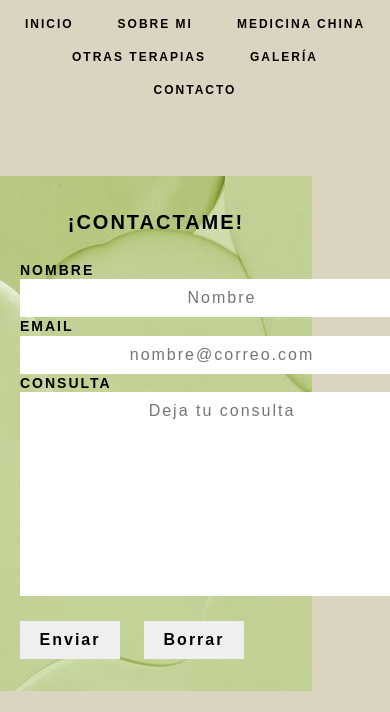
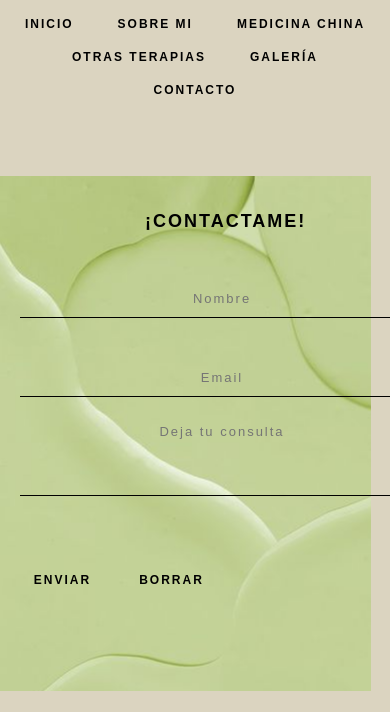
Before and after one commit to zoelanz/DesarrolloWeb, a plain HTML site: page paginas/contacto.html in a window 390 px wide. Shown: the part 132-844 px from the top of the page. Drawn offline with Linux system fonts and the light colour scheme; a web font is replaced by a local one.

Commit message:
entrega final flex gris y responsive

```diff
--- a/css/style.css
+++ b/css/style.css
@@ -791,7 +791,7 @@ a:hover {
     transform: scale(1.2);
     z-index: 500;
     border: 2px solid rgb(152, 173, 184);
-    box-shadow: 2px 2px 10px white;
+    box-shadow: 4px 4px 10px white;
 }
 
 .item1 {
@@ -864,21 +864,27 @@ a:hover {
     padding-top: 15px;
     background-image: url(../imagenes/fondoabs5.jpg);
     background-position: center;
-    width: 80%;
+    width: 95%;
     height: 500px;
     position: absolute;
+
+
+
+
 }
 
 .cajaform h2 {
-    text-align: center;
+    /* text-align: center; */
     font-family: 'Zen Kaku Gothic Antique', sans-serif;
     color: black;
-    font-size: 20px;
+    font-size: 18px;
     letter-spacing: 2px;
     margin-top: 0px;
     padding-top: 20px;
     padding-bottom: 10px;
-    border: none;
+    margin-left: 145px;
+
+
 }
 
 .cajaform input {
@@ -886,16 +892,25 @@ a:hover {
     text-align: center;
     font-family: 'Zen Kaku Gothic Antique', sans-serif;
     color: black;
-    font-size: 16px;
+    font-size: 13px;
     letter-spacing: 2px;
-    padding-top: 10px;
+    padding-top: 35px;
     padding-bottom: 10px;
-    border: none;
     margin-left: 20px;
-    cursor: pointer;
+
+
+
+
 }
 
-.cajaform label {
+.forminput{
+    background-color: transparent;
+    border: none;
+    border-bottom: 1px solid black;
+    outline: none;
+}
+
+/* .cajaform label {
     text-align: center;
     font-family: 'Zen Kaku Gothic Antique', sans-serif;
     color: black;
@@ -903,13 +918,22 @@ a:hover {
     font-size: 14px;
     letter-spacing: 2px;
     margin-left: 20px;
+} */
+
+.cajaform .inputbotones {
+    font-weight: bold;
+    width: 85px;
+    margin-top: 20px;
+    margin-left: 20px;
+    cursor: pointer;
+    background-color: transparent;
+    border: none;
+    font-size: 12px;
+
 }
 
-.cajaform .inputbotones {
-    font-weight: bolder;
-    width: 100px;
-    margin-top: 20px;
-    margin-left: 20px;
+.inputbotones:hover{
+    color: grey;
 }
 
 .cajaform textarea {
@@ -917,16 +941,20 @@ a:hover {
     text-align: center;
     font-family: 'Zen Kaku Gothic Antique', sans-serif;
     color: black;
-    font-size: 16px;
+    font-size: 13px;
     letter-spacing: 2px;
     padding-top: 10px;
     padding-bottom: 10px;
     border: none;
     margin-left: 20px;
+    border-bottom: 1px solid black;
+
 }
 
 .redesydatos {
-    background-color: rgb(144, 148, 168);
+    background-color: rgb(199, 218, 154);
+    opacity: 0.9;
+
     width: 650px;
     height: 350px;
     padding: 20px;
--- a/paginas/contacto.html
+++ b/paginas/contacto.html
@@ -32,24 +32,31 @@
             </nav>
         </div>
     </header>
-     <main class="mainform">
+    <main class="mainform">
         <section class="contenedorformydatos">
             <div class="cajaform">
                 <form action="" method="get">
-                    <h2>¡CONTACTAME!</h2>
-                    <label for="nombre">NOMBRE</label><br>
-                    <input type="text" placeholder="Nombre" required><br>
-                    <label for="email">EMAIL</label><br>
-                    <input type="email" name="email" placeholder="nombre@correo.com" required> <br>
-                    <label for="consulta">CONSULTA</label> <br>
-                    <textarea name="consulta" id="consulta" cols="30" rows="10" placeholder="Deja tu consulta"
+                    <h2>¡CONTACTAME!</h2 <div>
+                    <input class="forminput" type="text" placeholder="Nombre" required><br>
+                    <label for="nombre"></label><br>
+                    <input class="forminput" type="email" name="email" placeholder="Email" required> <br>
+                    <label for="email"></label><br>
+                    <textarea class="forminput" name="consulta" id="consulta" cols="30" rows="4" placeholder="Deja tu consulta"
                         required></textarea> <br>
-                    <input class="inputbotones" type="submit" value="Enviar" />
-                    <input class="inputbotones" type="reset" value="Borrar" />
-                </form>
+                    <label for="consulta"></label> <br>
+
+                    <input class="inputbotones" type="submit" value="ENVIAR" />
+                    <input class="inputbotones" type="reset" value="BORRAR" />
             </div>
-             <div class="redesydatos">
-                 <div class="redesydatos__p1">
+
+
+
+
+
+            </form>
+            </div>
+            <div class="redesydatos">
+                <div class="redesydatos__p1">
                     <div>
                         <div class="icono">
                             <p> Telefono: +5492235123456 </p>
```
Also changed, not shown: paginas/medicinachina.html (+0 -2 lines).
